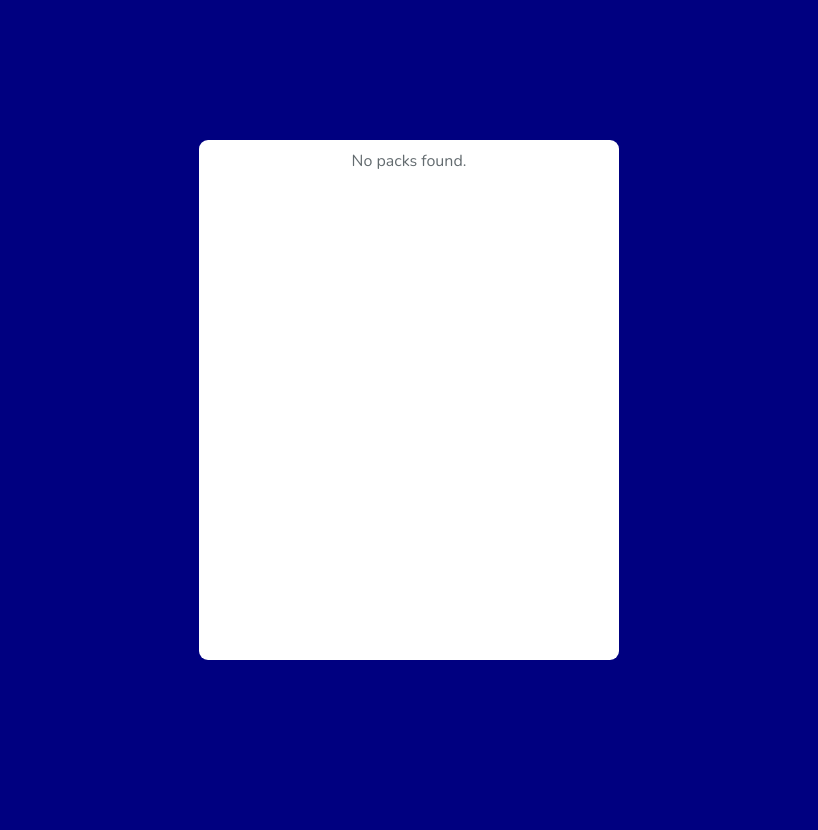
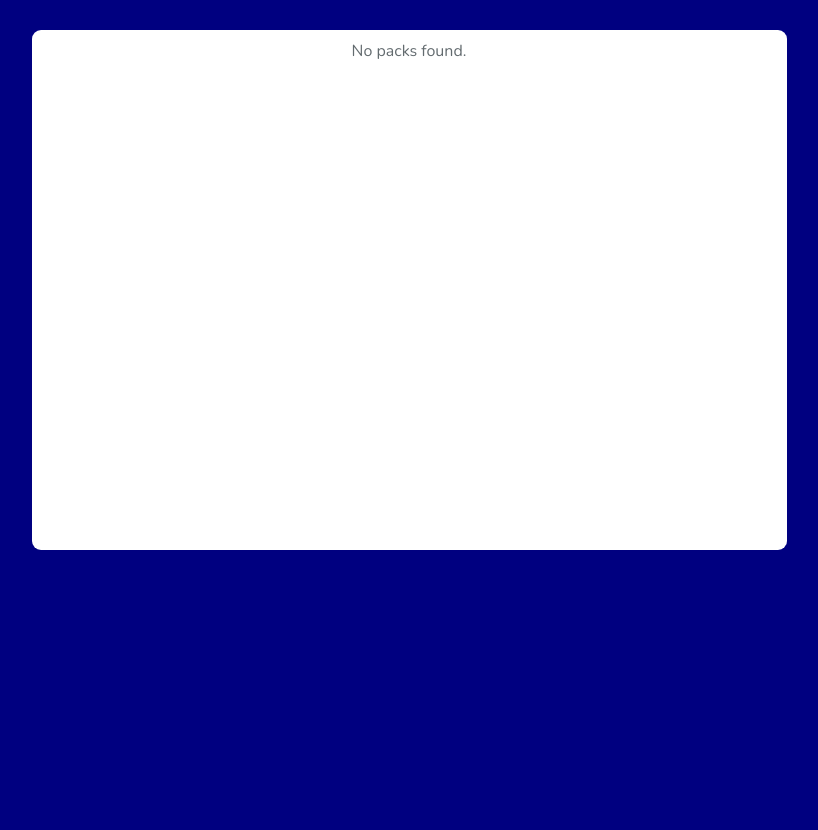
Before and after one commit to kajem/sticker-maker-ios, a Laravel app: page /pack/1 in a window 1280 px wide. Shown: the whole page, without its empty margins (231-1049 px from the left). Before the commit the page ends 660 px from the top, so only its background shows below. Run offline with Laravel 8, Linux system fonts and the light colour scheme; data that the repository does not hold is empty; settings files or empty folders that the repository lacks are supplied.

Commit message:
displaying braincraft packs is the website

```diff
--- a/resources/views/stickerpack/details.blade.php
+++ b/resources/views/stickerpack/details.blade.php
@@ -63,8 +63,9 @@
             }
             .content{
                 background: #ffffff;
-                width: 400px;
+                width: 735px;
                 margin: 0 auto;
+                margin-top: 30px;
                 min-height: 500px;
                 border-radius: 9px;
                 padding: 10px;
@@ -107,7 +108,7 @@
         </style>
     </head>
     <body>
-        <div class="flex-center position-ref full-height">
+        <div class="position-ref full-height">
             <div class="row">
                 <div class="content">
                     @if(!empty($pack->id))
```
